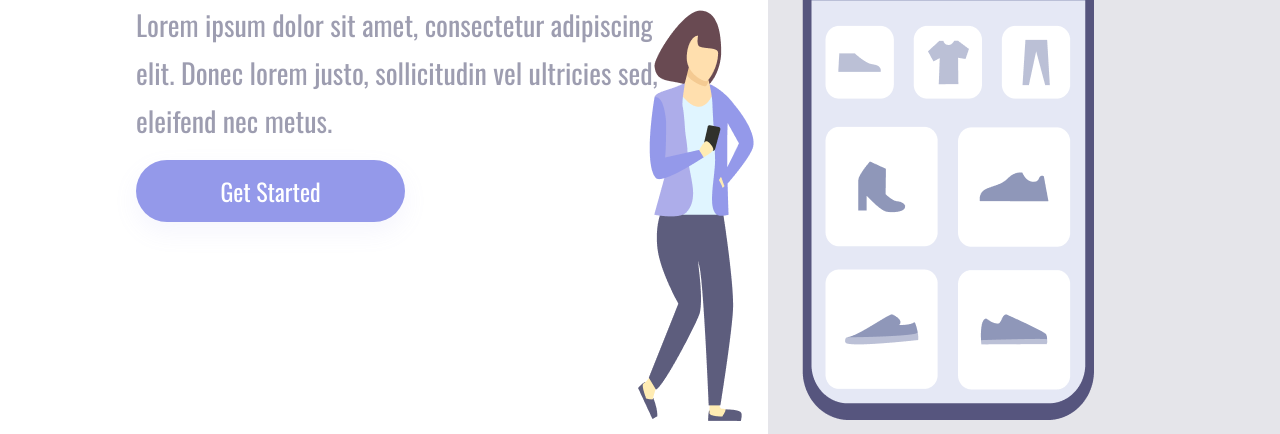
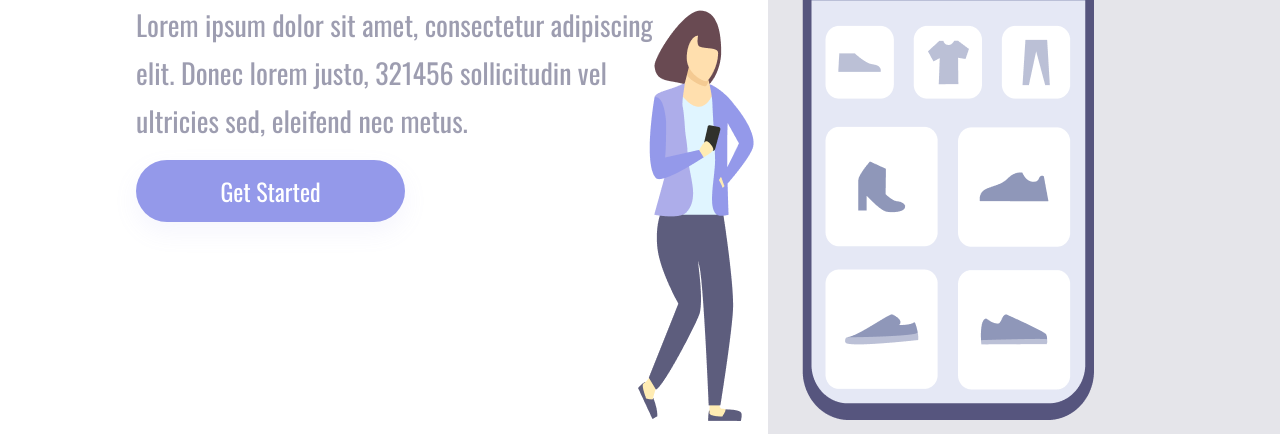
Before and after one commit to Guioliver93/Projeto-Responsivo-Easy-Shopping, a plain HTML site: page index.html in a window 1280 px wide. Shown: the part 366-800 px from the top of the page. Drawn offline with nearby package versions, Linux system fonts and the light colour scheme.

Commit message:
Alteracao no paragrafo principal

```diff
--- a/index.html
+++ b/index.html
@@ -17,7 +17,7 @@
         <section class="container-left">
             <h1>Easy Shopping Via Mobile</h1>
             <p>Lorem ipsum dolor sit amet, consectetur adipiscing
-                elit. Donec lorem justo, sollicitudin vel ultricies sed,
+                elit. Donec lorem justo, 321456 sollicitudin vel ultricies sed,
                 eleifend nec metus. </p>
             <button>Get Started</button>
         </section>
```
